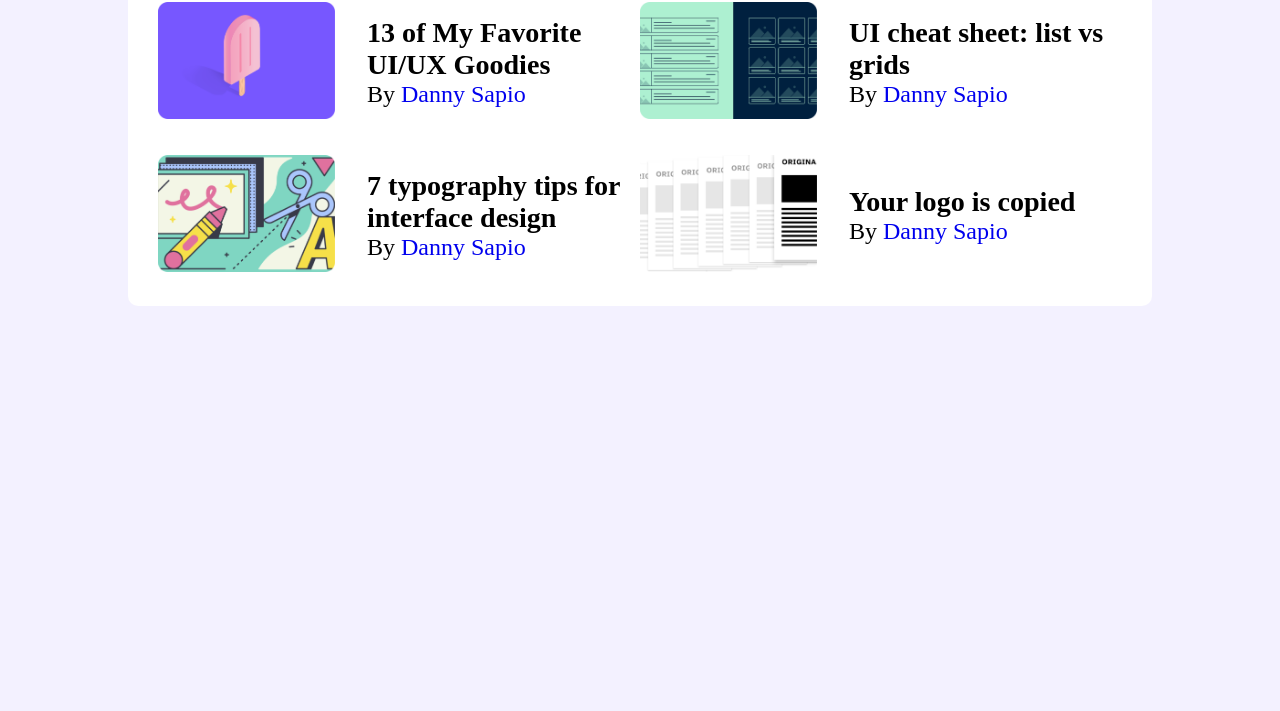
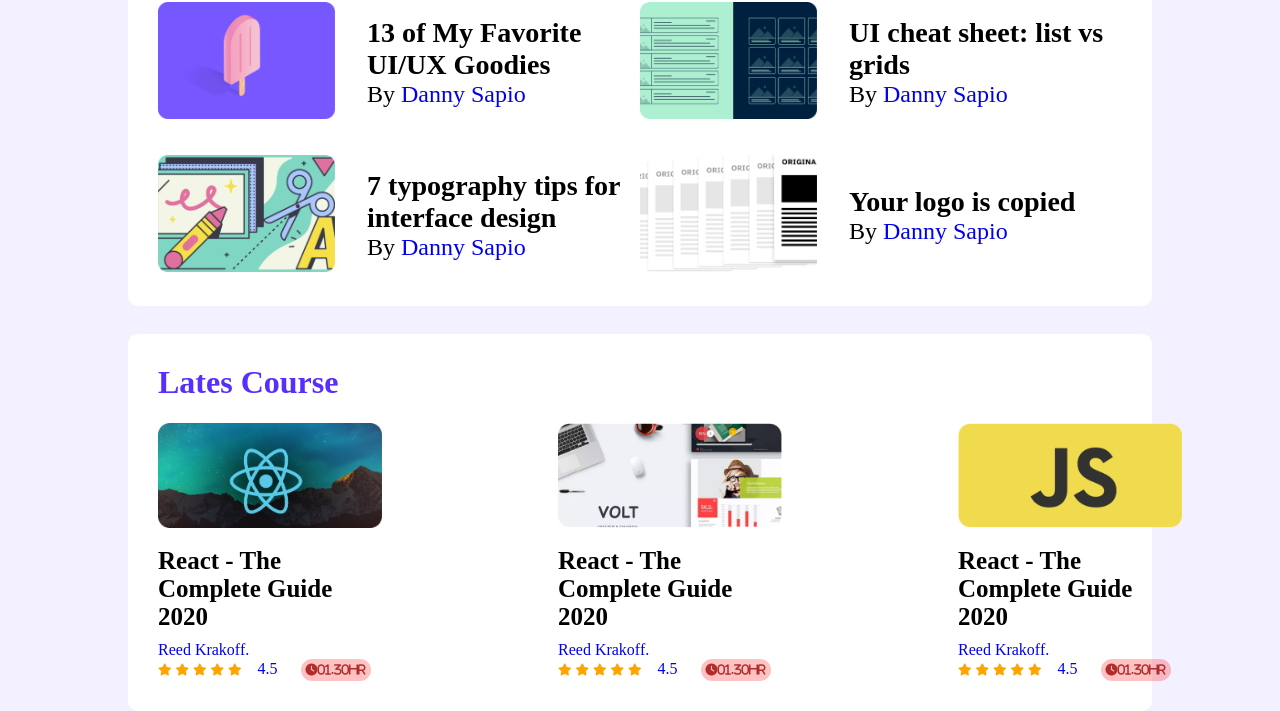
Before and after one commit to rashelmahomud/Leader-board-2022, a plain HTML site: page index.html in a window 1280 px wide. Shown: the part 473-1184 px from the top of the page. Before the commit the page ends 800 px from the top, so only its background shows below. Drawn offline with Linux system fonts and the light colour scheme.

Commit message:
complete here

```diff
--- a/index.html
+++ b/index.html
@@ -8,6 +8,8 @@
     <title>Leader Board Website this</title>
     <link rel="stylesheet" href="style.css">
     <link rel="shortcut icon" href="images/fav-icone/mylogo.png" type="image/x-icon">
+    <!-- font woseome  -->
+    <script src="https://kit.fontawesome.com/7abfabc4e8.js" crossorigin="anonymous"></script>
 </head>
 
 <body>
@@ -130,7 +132,78 @@
         <!-- /* blogs section ends here  */ -->
 
 
+        <section class="container">
 
+
+
+            <div class="lates-course">
+                <div class="course-title">
+                    <h2 class="top-players-title">Lates Course</h2>
+                </div>
+
+                <div class="course-box-wrapper">
+                    <div class="lates-course-box">
+                        <div class="course info">
+                            <img src="images/courses/course-1.png" alt="">
+                            <h3 class="lates-info">React - The Complete Guide 2020</h3>
+                            <a href="#">Reed Krakoff.</a>
+                        </div>
+                        <div class="box-rating-here">
+                            <div class="rating-left">
+                                <i class="fas fa-star"></i>
+                                <i class="fas fa-star"></i>
+                                <i class="fas fa-star"></i>
+                                <i class="fas fa-star"></i>
+                                <i class="fas fa-star"></i>
+                                <a href="#">4.5</a>
+                                <i class="far fa-clock">01.30hr</i>
+
+                            </div>
+                        </div>
+                    </div>
+                    <div class="lates-course-box">
+                        <div class="course info">
+                            <img src="images/courses/course-2.png" alt="">
+                            <h3 class="lates-info">React - The Complete Guide 2020</h3>
+                            <a href="#">Reed Krakoff.</a>
+                        </div>
+                        <div class="box-rating-here">
+                            <div class="rating-left">
+                                <i class="fas fa-star"></i>
+                                <i class="fas fa-star"></i>
+                                <i class="fas fa-star"></i>
+                                <i class="fas fa-star"></i>
+                                <i class="fas fa-star"></i>
+                                <a href="#">4.5</a>
+                                <i class="far fa-clock">01.30hr</i>
+
+                            </div>
+                        </div>
+                    </div>
+                    <div class="lates-course-box">
+                        <div class="course info">
+                            <img src="images/courses/course-3.png" alt="">
+                            <h3 class="lates-info">React - The Complete Guide 2020</h3>
+                            <a href="#">Reed Krakoff.</a>
+                        </div>
+                        <div class="box-rating-here">
+                            <div class="rating-left">
+                                <i class="fas fa-star"></i>
+                                <i class="fas fa-star"></i>
+                                <i class="fas fa-star"></i>
+                                <i class="fas fa-star"></i>
+                                <i class="fas fa-star"></i>
+                                <a href="#">4.5</a>
+                                <i class="far fa-clock">01.30hr</i>
+
+                            </div>
+                        </div>
+                    </div>
+                </div>
+
+            </div>
+
+        </section>
 
 
 
--- a/style.css
+++ b/style.css
@@ -135,3 +135,48 @@ a {
 
 
 /* blogs section ends here  */
+
+
+
+
+.lates-course {
+    padding: 30px;
+    background: white;
+    margin-top: 28px;
+    border-radius: 10px;
+}
+
+.course.info img {
+    width: 224px;
+    height: 105px;
+}
+
+
+.course-box-wrapper {
+    display: flex;
+    grid-column-gap: 11em;
+}
+
+h3.lates-info {
+    margin-top: 15px;
+    font-size: 25px;
+    margin-bottom: 10px;
+}
+
+.rating-left i {
+    color: orange;
+    font-size: 12px;
+}
+
+.rating-left a {
+    margin-left: 12px;
+}
+
+i.far.fa-clock {
+    margin-left: 19px;
+    color: #b12d2d;
+    font-weight: 600;
+    background: #ff00003d;
+    padding: 5px;
+    border-radius: 15px;
+}
```
